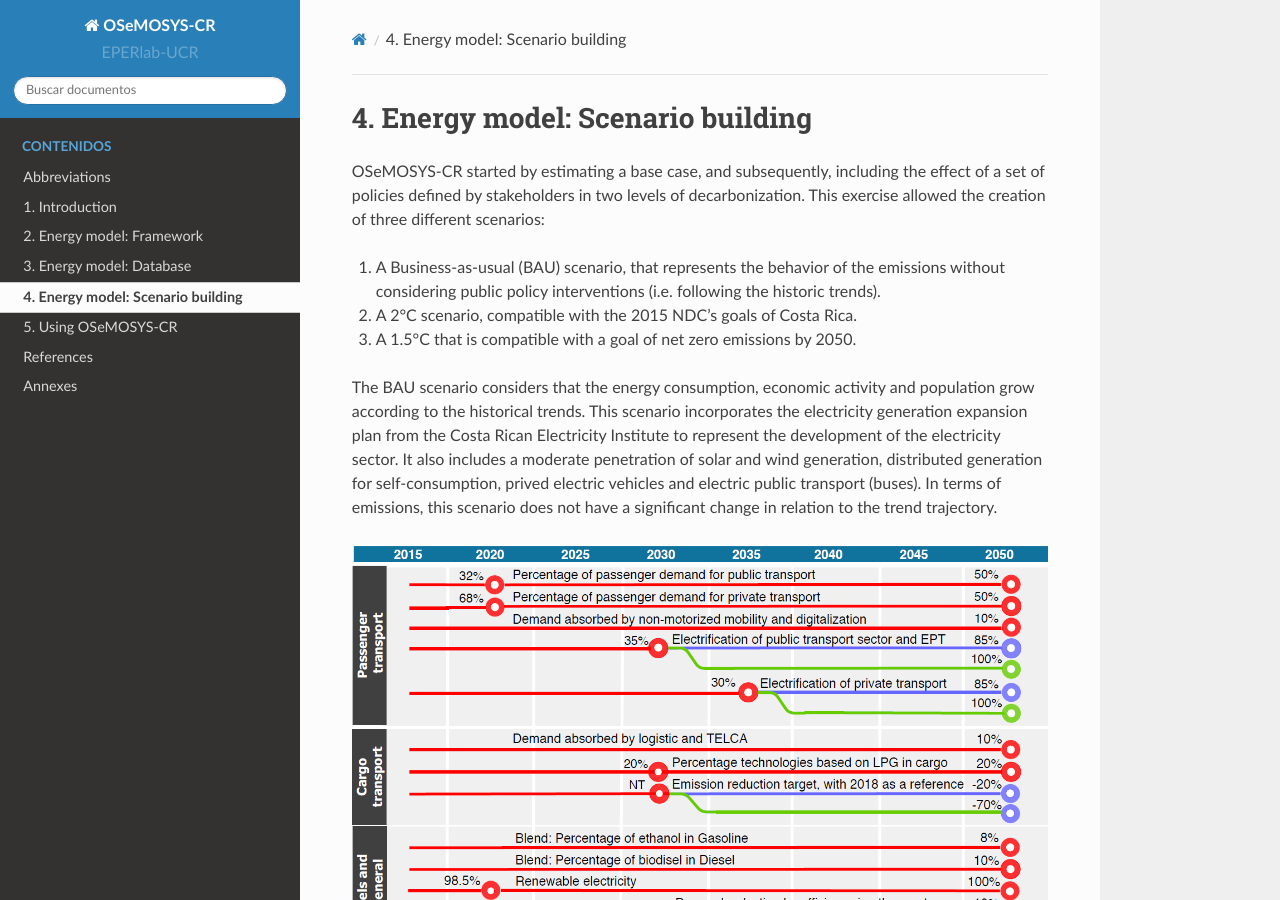
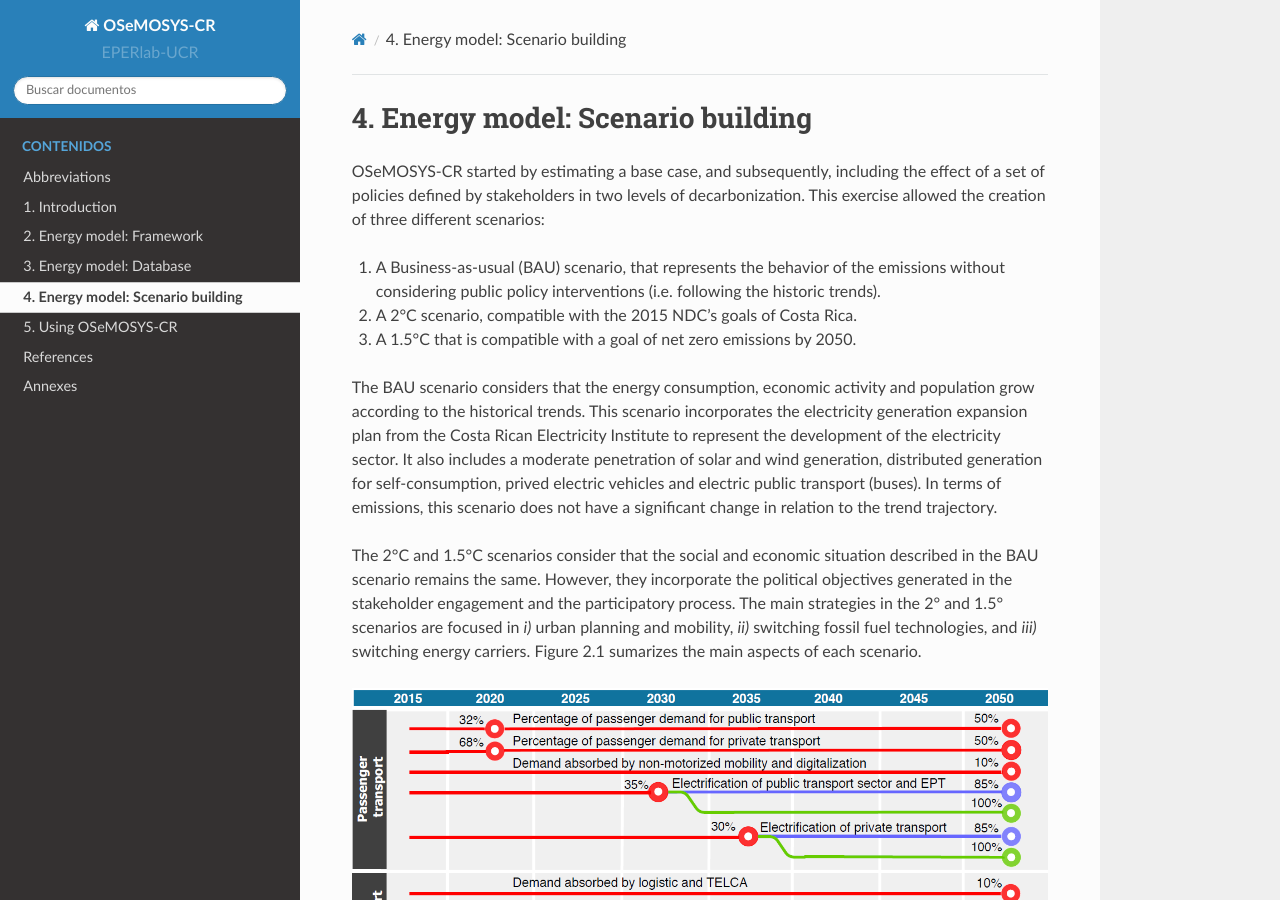
Before and after one commit to EPERLab/OSeMOSYS-CR, a Sphinx documentation site: the page built from docs/04Scenarios.rst, in a window 1280 px wide and 900 px high. Built offline with Sphinx 7.4.7 and the Read the Docs theme 2.0.0, drawn with Linux system fonts in a browser that asks for light colours; formulas are drawn with MathJax 3.

Commit message:
Update 04Scenarios.rst

```diff
--- a/docs/04Scenarios.rst
+++ b/docs/04Scenarios.rst
@@ -8,6 +8,8 @@ OSeMOSYS-CR started by estimating a base case, and subsequently, including the e
 (iii) A 1.5°C that is compatible with a goal of net zero emissions by 2050.
 
 The BAU scenario considers that the energy consumption, economic activity and population grow according to the historical trends. This scenario incorporates the electricity generation expansion plan from the Costa Rican Electricity Institute to represent the development of the electricity sector. It also includes a moderate penetration of solar and wind generation, distributed generation for self-consumption, prived electric vehicles and electric public transport (buses). In terms of emissions, this scenario does not have a significant change in relation to the trend trajectory.
+
+The 2°C and 1.5°C scenarios consider that the social and economic situation described in the BAU scenario remains the same. However, they incorporate the political objectives generated in the stakeholder engagement and the participatory process. The main strategies in the 2° and 1.5° scenarios are focused in *i)* urban planning and mobility, *ii)* switching fossil fuel technologies, and *iii)* switching energy carriers. Figure 2.1 sumarizes the main aspects of each scenario.
 
 .. figure:: img/Scenarios.PNG
    :align:   center
```
